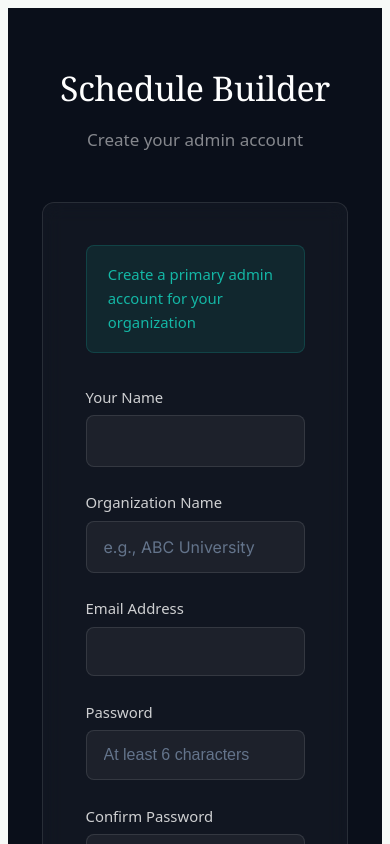
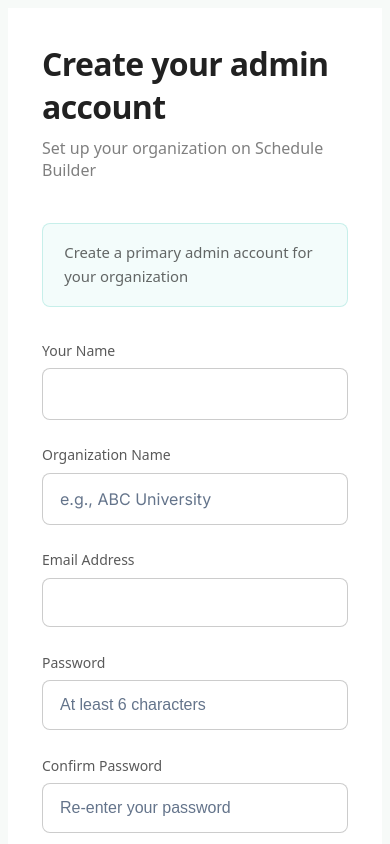
Before and after one commit to ArsalanAnwer0/schedule-builder, a Next.js app: page /register in a window 390 px wide. Shown: the top 844 px of the page. Built offline with nearby package versions, Linux system fonts and the light colour scheme.

Commit message:
Update register page with split-screen white layout
Apply same design pattern as login page:
- Split-screen layout with white panels
- Left panel with branding and quote
- Right panel with registration form
- Light mode throughout
- Responsive design for mobile

```diff
--- a/app/register/page.jsx
+++ b/app/register/page.jsx
@@ -58,8 +58,6 @@ export default function RegisterPage() {
       }
 
       // Registration successful - redirect to login
-      // TODO: Email verification disabled for now
-      // window.location.href = `/verify-email?email=${encodeURIComponent(formData.email)}&type=primary`;
       window.location.href = '/login';
       setLoading(false);
 
@@ -71,62 +69,109 @@ export default function RegisterPage() {
 
   return (
     <div style={{
-      minHeight: "100vh",
-      backgroundColor: "#0a0f1a",
-      display: "flex",
-      alignItems: "center",
-      justifyContent: "center",
-      padding: "2rem",
-      fontFamily: "system-ui, -apple-system, sans-serif"
+      display: 'flex',
+      minHeight: '100vh',
+      fontFamily: 'system-ui, -apple-system, sans-serif',
+      flexDirection: 'row'
     }}>
+
+      {/* LEFT PANEL - White */}
       <div style={{
-        width: "100%",
-        maxWidth: "520px"
-      }}>
-        {/* Header */}
-        <div style={{ marginBottom: "3rem", textAlign: "center" }}>
-          <Link href="/" style={{ textDecoration: "none" }}>
+        flex: 1,
+        backgroundColor: '#ffffff',
+        padding: '4rem',
+        display: 'flex',
+        flexDirection: 'column',
+        justifyContent: 'space-between',
+        position: 'relative',
+        borderRight: '1px solid rgba(0, 0, 0, 0.1)'
+      }}
+      className="left-panel">
+        {/* Logo */}
+        <div>
+          <Link href="/" style={{ textDecoration: 'none' }}>
             <h1 style={{
-              fontSize: "2rem",
-              fontWeight: "400",
-              color: "#ffffff",
-              marginBottom: "0.75rem",
-              fontFamily: "Georgia, 'Times New Roman', serif",
-              letterSpacing: "-0.01em"
+              color: 'rgba(0, 0, 0, 0.87)',
+              fontFamily: 'Georgia, serif',
+              fontSize: '24px',
+              fontWeight: '400',
+              margin: 0,
+              letterSpacing: '-0.01em'
             }}>
               Schedule Builder
             </h1>
           </Link>
+        </div>
+
+        {/* Quote */}
+        <div>
           <p style={{
-            fontSize: "1rem",
-            color: "rgba(255, 255, 255, 0.5)",
-            fontWeight: "300"
+            fontSize: '20px',
+            fontStyle: 'italic',
+            color: 'rgba(0, 0, 0, 0.87)',
+            lineHeight: '1.6',
+            margin: 0,
+            marginBottom: '1.5rem'
+          }}>
+            "Make and manage schedules and shifts."
+          </p>
+          <p style={{
+            fontSize: '14px',
+            color: 'rgba(0, 0, 0, 0.5)',
+            margin: 0
+          }}>
+            Schedule Builder Team
+          </p>
+        </div>
+      </div>
+
+      {/* RIGHT PANEL - White */}
+      <div style={{
+        flex: 1,
+        backgroundColor: '#ffffff',
+        padding: '4rem',
+        display: 'flex',
+        alignItems: 'center',
+        justifyContent: 'center',
+        overflowY: 'auto'
+      }}
+      className="right-panel">
+        <div style={{ maxWidth: '420px', width: '100%' }}>
+
+          {/* Header */}
+          <div style={{ marginBottom: '2.5rem' }}>
+            <h2 style={{
+              fontSize: '32px',
+              fontWeight: '600',
+              color: 'rgba(0, 0, 0, 0.87)',
+              marginBottom: '0.5rem',
+              margin: 0
             }}>
               Create your admin account
+            </h2>
+            <p style={{
+              fontSize: '16px',
+              color: 'rgba(0, 0, 0, 0.5)',
+              fontWeight: '300',
+              margin: '0.5rem 0 0 0'
+            }}>
+              Set up your organization on Schedule Builder
             </p>
           </div>
 
-        {/* Main Card */}
-        <div style={{
-          backgroundColor: "rgba(255, 255, 255, 0.03)",
-          border: "1px solid rgba(255, 255, 255, 0.1)",
-          borderRadius: "12px",
-          padding: "2.5rem",
-          backdropFilter: "blur(10px)"
-        }}>
           {error && (
             <div style={{
-              padding: "1rem 1.25rem",
-              backgroundColor: "rgba(239, 68, 68, 0.1)",
-              border: "1px solid rgba(239, 68, 68, 0.3)",
-              borderRadius: "8px",
-              marginBottom: "1.5rem"
+              padding: '1rem 1.25rem',
+              backgroundColor: 'rgba(239, 68, 68, 0.1)',
+              border: '1px solid rgba(239, 68, 68, 0.3)',
+              borderRadius: '8px',
+              marginBottom: '1.5rem'
             }}>
               <p style={{
-                color: "#fca5a5",
-                fontSize: "0.9375rem",
+                color: '#dc2626',
+                fontSize: '0.9375rem',
                 margin: 0,
-                fontWeight: "300"
+                fontWeight: '400'
               }}>
                 {error}
               </p>
@@ -134,16 +179,16 @@ export default function RegisterPage() {
           )}
 
           {success ? (
-            <div style={{ textAlign: "center" }}>
+            <div style={{ textAlign: 'center' }}>
               <div style={{
-                width: "64px",
-                height: "64px",
-                margin: "0 auto 1.5rem auto",
-                backgroundColor: "rgba(20, 184, 166, 0.15)",
-                borderRadius: "50%",
-                display: "flex",
-                alignItems: "center",
-                justifyContent: "center"
+                width: '64px',
+                height: '64px',
+                margin: '0 auto 1.5rem auto',
+                backgroundColor: 'rgba(20, 184, 166, 0.15)',
+                borderRadius: '50%',
+                display: 'flex',
+                alignItems: 'center',
+                justifyContent: 'center'
               }}>
                 <svg width="32" height="32" viewBox="0 0 24 24" fill="none" stroke="#14b8a6" strokeWidth="2">
                   <path d="M20 6L9 17l-5-5" />
@@ -151,21 +196,21 @@ export default function RegisterPage() {
               </div>
 
               <h2 style={{
-                fontSize: "1.5rem",
-                fontWeight: "400",
-                color: "#ffffff",
-                marginBottom: "0.75rem",
-                fontFamily: "Georgia, 'Times New Roman', serif"
+                fontSize: '1.5rem',
+                fontWeight: '400',
+                color: 'rgba(0, 0, 0, 0.87)',
+                marginBottom: '0.75rem',
+                fontFamily: 'Georgia, serif'
               }}>
                 Account created successfully
               </h2>
 
               <p style={{
-                color: "rgba(255, 255, 255, 0.6)",
-                fontSize: "0.9375rem",
-                margin: "0 0 2rem 0",
-                lineHeight: "1.6",
-                fontWeight: "300"
+                color: 'rgba(0, 0, 0, 0.6)',
+                fontSize: '0.9375rem',
+                margin: '0 0 2rem 0',
+                lineHeight: '1.6',
+                fontWeight: '400'
               }}>
                 You can now login with your email and password.
               </p>
@@ -173,18 +218,18 @@ export default function RegisterPage() {
               <Link
                 href="/login"
                 style={{
-                  display: "inline-block",
-                  padding: "0.875rem 2rem",
-                  backgroundColor: "#14b8a6",
-                  color: "#ffffff",
-                  borderRadius: "8px",
-                  fontSize: "0.9375rem",
-                  fontWeight: "500",
-                  textDecoration: "none",
-                  transition: "all 0.2s"
+                  display: 'inline-block',
+                  padding: '0.875rem 2rem',
+                  backgroundColor: '#14b8a6',
+                  color: '#ffffff',
+                  borderRadius: '8px',
+                  fontSize: '0.9375rem',
+                  fontWeight: '500',
+                  textDecoration: 'none',
+                  transition: 'all 0.2s'
                 }}
-                onMouseOver={(e) => e.currentTarget.style.backgroundColor = "#0d9488"}
-                onMouseOut={(e) => e.currentTarget.style.backgroundColor = "#14b8a6"}
+                onMouseOver={(e) => e.currentTarget.style.backgroundColor = '#0d9488'}
+                onMouseOut={(e) => e.currentTarget.style.backgroundColor = '#14b8a6'}
               >
                 Continue to Login
               </Link>
@@ -193,31 +238,31 @@ export default function RegisterPage() {
             <form onSubmit={handleSubmit}>
               {/* Info Banner */}
               <div style={{
-                padding: "1rem 1.25rem",
-                backgroundColor: "rgba(20, 184, 166, 0.1)",
-                border: "1px solid rgba(20, 184, 166, 0.2)",
-                borderRadius: "8px",
-                marginBottom: "2rem"
+                padding: '1rem 1.25rem',
+                backgroundColor: 'rgba(20, 184, 166, 0.05)',
+                border: '1px solid rgba(20, 184, 166, 0.2)',
+                borderRadius: '8px',
+                marginBottom: '2rem'
               }}>
                 <p style={{
-                  color: "#14b8a6",
-                  fontSize: "0.875rem",
+                  color: 'rgba(0, 0, 0, 0.6)',
+                  fontSize: '0.875rem',
                   margin: 0,
-                  lineHeight: "1.6",
-                  fontWeight: "300"
+                  lineHeight: '1.6',
+                  fontWeight: '400'
                 }}>
                   Create a primary admin account for your organization
                 </p>
               </div>
 
               {/* Form Fields */}
-              <div style={{ marginBottom: "1.5rem" }}>
+              <div style={{ marginBottom: '1.5rem' }}>
                 <label style={{
-                  display: "block",
-                  fontSize: "0.875rem",
-                  fontWeight: "400",
-                  color: "rgba(255, 255, 255, 0.8)",
-                  marginBottom: "0.5rem"
+                  display: 'block',
+                  fontSize: '14px',
+                  fontWeight: '500',
+                  color: 'rgba(0, 0, 0, 0.65)',
+                  marginBottom: '0.5rem'
                 }}>
                   Your Name
                 </label>
@@ -228,35 +273,36 @@ export default function RegisterPage() {
                   onChange={handleChange}
                   required
                   style={{
-                    width: "100%",
-                    padding: "0.875rem 1rem",
-                    backgroundColor: "rgba(255, 255, 255, 0.05)",
-                    border: "1px solid rgba(255, 255, 255, 0.1)",
-                    borderRadius: "8px",
-                    fontSize: "0.9375rem",
-                    color: "#ffffff",
-                    outline: "none",
-                    fontWeight: "300",
-                    transition: "all 0.2s"
+                    width: '100%',
+                    padding: '0.875rem 1rem',
+                    backgroundColor: '#ffffff',
+                    border: '1px solid rgba(0, 0, 0, 0.2)',
+                    borderRadius: '8px',
+                    fontSize: '0.9375rem',
+                    color: 'rgba(0, 0, 0, 0.87)',
+                    outline: 'none',
+                    fontWeight: '400',
+                    transition: 'all 0.2s',
+                    boxSizing: 'border-box'
                   }}
                   onFocus={(e) => {
-                    e.currentTarget.style.borderColor = "#14b8a6";
-                    e.currentTarget.style.backgroundColor = "rgba(255, 255, 255, 0.08)";
+                    e.currentTarget.style.borderColor = '#14b8a6';
+                    e.currentTarget.style.boxShadow = '0 0 0 3px rgba(20, 184, 166, 0.1)';
                   }}
                   onBlur={(e) => {
-                    e.currentTarget.style.borderColor = "rgba(255, 255, 255, 0.1)";
-                    e.currentTarget.style.backgroundColor = "rgba(255, 255, 255, 0.05)";
+                    e.currentTarget.style.borderColor = 'rgba(0, 0, 0, 0.2)';
+                    e.currentTarget.style.boxShadow = 'none';
                   }}
                 />
               </div>
 
-              <div style={{ marginBottom: "1.5rem" }}>
+              <div style={{ marginBottom: '1.5rem' }}>
                 <label style={{
-                  display: "block",
-                  fontSize: "0.875rem",
-                  fontWeight: "400",
-                  color: "rgba(255, 255, 255, 0.8)",
-                  marginBottom: "0.5rem"
+                  display: 'block',
+                  fontSize: '14px',
+                  fontWeight: '500',
+                  color: 'rgba(0, 0, 0, 0.65)',
+                  marginBottom: '0.5rem'
                 }}>
                   Organization Name
                 </label>
@@ -268,35 +314,36 @@ export default function RegisterPage() {
                   required
                   placeholder="e.g., ABC University"
                   style={{
-                    width: "100%",
-                    padding: "0.875rem 1rem",
-                    backgroundColor: "rgba(255, 255, 255, 0.05)",
-                    border: "1px solid rgba(255, 255, 255, 0.1)",
-                    borderRadius: "8px",
-                    fontSize: "0.9375rem",
-                    color: "#ffffff",
-                    outline: "none",
-                    fontWeight: "300",
-                    transition: "all 0.2s"
+                    width: '100%',
+                    padding: '0.875rem 1rem',
+                    backgroundColor: '#ffffff',
+                    border: '1px solid rgba(0, 0, 0, 0.2)',
+                    borderRadius: '8px',
+                    fontSize: '0.9375rem',
+                    color: 'rgba(0, 0, 0, 0.87)',
+                    outline: 'none',
+                    fontWeight: '400',
+                    transition: 'all 0.2s',
+                    boxSizing: 'border-box'
                   }}
                   onFocus={(e) => {
-                    e.currentTarget.style.borderColor = "#14b8a6";
-                    e.currentTarget.style.backgroundColor = "rgba(255, 255, 255, 0.08)";
+                    e.currentTarget.style.borderColor = '#14b8a6';
+                    e.currentTarget.style.boxShadow = '0 0 0 3px rgba(20, 184, 166, 0.1)';
                   }}
                   onBlur={(e) => {
-                    e.currentTarget.style.borderColor = "rgba(255, 255, 255, 0.1)";
-                    e.currentTarget.style.backgroundColor = "rgba(255, 255, 255, 0.05)";
+                    e.currentTarget.style.borderColor = 'rgba(0, 0, 0, 0.2)';
+                    e.currentTarget.style.boxShadow = 'none';
                   }}
                 />
               </div>
 
-              <div style={{ marginBottom: "1.5rem" }}>
+              <div style={{ marginBottom: '1.5rem' }}>
                 <label style={{
-                  display: "block",
-                  fontSize: "0.875rem",
-                  fontWeight: "400",
-                  color: "rgba(255, 255, 255, 0.8)",
-                  marginBottom: "0.5rem"
+                  display: 'block',
+                  fontSize: '14px',
+                  fontWeight: '500',
+                  color: 'rgba(0, 0, 0, 0.65)',
+                  marginBottom: '0.5rem'
                 }}>
                   Email Address
                 </label>
@@ -307,35 +354,36 @@ export default function RegisterPage() {
                   onChange={handleChange}
                   required
                   style={{
-                    width: "100%",
-                    padding: "0.875rem 1rem",
-                    backgroundColor: "rgba(255, 255, 255, 0.05)",
-                    border: "1px solid rgba(255, 255, 255, 0.1)",
-                    borderRadius: "8px",
-                    fontSize: "0.9375rem",
-                    color: "#ffffff",
-                    outline: "none",
-                    fontWeight: "300",
-                    transition: "all 0.2s"
+                    width: '100%',
+                    padding: '0.875rem 1rem',
+                    backgroundColor: '#ffffff',
+                    border: '1px solid rgba(0, 0, 0, 0.2)',
+                    borderRadius: '8px',
+                    fontSize: '0.9375rem',
+                    color: 'rgba(0, 0, 0, 0.87)',
+                    outline: 'none',
+                    fontWeight: '400',
+                    transition: 'all 0.2s',
+                    boxSizing: 'border-box'
                   }}
                   onFocus={(e) => {
-                    e.currentTarget.style.borderColor = "#14b8a6";
-                    e.currentTarget.style.backgroundColor = "rgba(255, 255, 255, 0.08)";
+                    e.currentTarget.style.borderColor = '#14b8a6';
+                    e.currentTarget.style.boxShadow = '0 0 0 3px rgba(20, 184, 166, 0.1)';
                   }}
                   onBlur={(e) => {
-                    e.currentTarget.style.borderColor = "rgba(255, 255, 255, 0.1)";
-                    e.currentTarget.style.backgroundColor = "rgba(255, 255, 255, 0.05)";
+                    e.currentTarget.style.borderColor = 'rgba(0, 0, 0, 0.2)';
+                    e.currentTarget.style.boxShadow = 'none';
                   }}
                 />
               </div>
 
-              <div style={{ marginBottom: "1.5rem" }}>
+              <div style={{ marginBottom: '1.5rem' }}>
                 <label style={{
-                  display: "block",
-                  fontSize: "0.875rem",
-                  fontWeight: "400",
-                  color: "rgba(255, 255, 255, 0.8)",
-                  marginBottom: "0.5rem"
+                  display: 'block',
+                  fontSize: '14px',
+                  fontWeight: '500',
+                  color: 'rgba(0, 0, 0, 0.65)',
+                  marginBottom: '0.5rem'
                 }}>
                   Password
                 </label>
@@ -348,35 +396,36 @@ export default function RegisterPage() {
                   minLength="6"
                   placeholder="At least 6 characters"
                   style={{
-                    width: "100%",
-                    padding: "0.875rem 1rem",
-                    backgroundColor: "rgba(255, 255, 255, 0.05)",
-                    border: "1px solid rgba(255, 255, 255, 0.1)",
-                    borderRadius: "8px",
-                    fontSize: "0.9375rem",
-                    color: "#ffffff",
-                    outline: "none",
-                    fontWeight: "300",
-                    transition: "all 0.2s"
+                    width: '100%',
+                    padding: '0.875rem 1rem',
+                    backgroundColor: '#ffffff',
+                    border: '1px solid rgba(0, 0, 0, 0.2)',
+                    borderRadius: '8px',
+                    fontSize: '0.9375rem',
+                    color: 'rgba(0, 0, 0, 0.87)',
+                    outline: 'none',
+                    fontWeight: '400',
+                    transition: 'all 0.2s',
+                    boxSizing: 'border-box'
                   }}
                   onFocus={(e) => {
-                    e.currentTarget.style.borderColor = "#14b8a6";
-                    e.currentTarget.style.backgroundColor = "rgba(255, 255, 255, 0.08)";
+                    e.currentTarget.style.borderColor = '#14b8a6';
+                    e.currentTarget.style.boxShadow = '0 0 0 3px rgba(20, 184, 166, 0.1)';
                   }}
                   onBlur={(e) => {
-                    e.currentTarget.style.borderColor = "rgba(255, 255, 255, 0.1)";
-                    e.currentTarget.style.backgroundColor = "rgba(255, 255, 255, 0.05)";
+                    e.currentTarget.style.borderColor = 'rgba(0, 0, 0, 0.2)';
+                    e.currentTarget.style.boxShadow = 'none';
                   }}
                 />
               </div>
 
-              <div style={{ marginBottom: "2rem" }}>
+              <div style={{ marginBottom: '2rem' }}>
                 <label style={{
-                  display: "block",
-                  fontSize: "0.875rem",
-                  fontWeight: "400",
-                  color: "rgba(255, 255, 255, 0.8)",
-                  marginBottom: "0.5rem"
+                  display: 'block',
+                  fontSize: '14px',
+                  fontWeight: '500',
+                  color: 'rgba(0, 0, 0, 0.65)',
+                  marginBottom: '0.5rem'
                 }}>
                   Confirm Password
                 </label>
@@ -389,24 +438,25 @@ export default function RegisterPage() {
                   minLength="6"
                   placeholder="Re-enter your password"
                   style={{
-                    width: "100%",
-                    padding: "0.875rem 1rem",
-                    backgroundColor: "rgba(255, 255, 255, 0.05)",
-                    border: "1px solid rgba(255, 255, 255, 0.1)",
-                    borderRadius: "8px",
-                    fontSize: "0.9375rem",
-                    color: "#ffffff",
-                    outline: "none",
-                    fontWeight: "300",
-                    transition: "all 0.2s"
+                    width: '100%',
+                    padding: '0.875rem 1rem',
+                    backgroundColor: '#ffffff',
+                    border: '1px solid rgba(0, 0, 0, 0.2)',
+                    borderRadius: '8px',
+                    fontSize: '0.9375rem',
+                    color: 'rgba(0, 0, 0, 0.87)',
+                    outline: 'none',
+                    fontWeight: '400',
+                    transition: 'all 0.2s',
+                    boxSizing: 'border-box'
                   }}
                   onFocus={(e) => {
-                    e.currentTarget.style.borderColor = "#14b8a6";
-                    e.currentTarget.style.backgroundColor = "rgba(255, 255, 255, 0.08)";
+                    e.currentTarget.style.borderColor = '#14b8a6';
+                    e.currentTarget.style.boxShadow = '0 0 0 3px rgba(20, 184, 166, 0.1)';
                   }}
                   onBlur={(e) => {
-                    e.currentTarget.style.borderColor = "rgba(255, 255, 255, 0.1)";
-                    e.currentTarget.style.backgroundColor = "rgba(255, 255, 255, 0.05)";
+                    e.currentTarget.style.borderColor = 'rgba(0, 0, 0, 0.2)';
+                    e.currentTarget.style.boxShadow = 'none';
                   }}
                 />
               </div>
@@ -416,65 +466,78 @@ export default function RegisterPage() {
                 type="submit"
                 disabled={loading}
                 style={{
-                  width: "100%",
-                  padding: "0.875rem 1.5rem",
-                  backgroundColor: loading ? "rgba(255, 255, 255, 0.1)" : "#14b8a6",
-                  color: "#ffffff",
-                  border: "none",
-                  borderRadius: "8px",
-                  fontSize: "0.9375rem",
-                  fontWeight: "500",
-                  cursor: loading ? "not-allowed" : "pointer",
-                  marginBottom: "1.5rem",
-                  transition: "all 0.2s"
+                  width: '100%',
+                  padding: '0.875rem 1.5rem',
+                  backgroundColor: loading ? 'rgba(20, 184, 166, 0.5)' : '#14b8a6',
+                  color: '#ffffff',
+                  border: 'none',
+                  borderRadius: '8px',
+                  fontSize: '16px',
+                  fontWeight: '500',
+                  cursor: loading ? 'not-allowed' : 'pointer',
+                  marginBottom: '1.5rem',
+                  transition: 'all 0.2s'
                 }}
                 onMouseOver={(e) => {
-                  if (!loading) e.currentTarget.style.backgroundColor = "#0d9488";
+                  if (!loading) e.currentTarget.style.backgroundColor = '#0d9488';
                 }}
                 onMouseOut={(e) => {
-                  if (!loading) e.currentTarget.style.backgroundColor = "#14b8a6";
+                  if (!loading) e.currentTarget.style.backgroundColor = '#14b8a6';
                 }}
               >
                 {loading ? 'Creating account...' : 'Create Admin Account'}
               </button>
 
               {/* Login Link */}
-              <div style={{ textAlign: "center" }}>
+              <div style={{ textAlign: 'center' }}>
                 <Link
                   href="/login"
                   style={{
-                    color: "#14b8a6",
-                    fontSize: "0.9375rem",
-                    textDecoration: "none",
-                    fontWeight: "300"
+                    color: '#14b8a6',
+                    fontSize: '0.9375rem',
+                    textDecoration: 'none',
+                    fontWeight: '400'
                   }}
-                  onMouseOver={(e) => e.currentTarget.style.textDecoration = "underline"}
-                  onMouseOut={(e) => e.currentTarget.style.textDecoration = "none"}
+                  onMouseOver={(e) => e.currentTarget.style.textDecoration = 'underline'}
+                  onMouseOut={(e) => e.currentTarget.style.textDecoration = 'none'}
                 >
                   Already have an account? Login
                 </Link>
               </div>
             </form>
           )}
-        </div>
 
           {/* Footer */}
-        <div style={{ marginTop: "2rem", textAlign: "center" }}>
+          <div style={{ marginTop: '2rem', textAlign: 'center' }}>
             <Link
               href="/"
               style={{
-              color: "rgba(255, 255, 255, 0.4)",
-              fontSize: "0.875rem",
-              textDecoration: "none",
-              fontWeight: "300"
+                color: 'rgba(0, 0, 0, 0.4)',
+                fontSize: '0.875rem',
+                textDecoration: 'none',
+                fontWeight: '400'
               }}
-            onMouseOver={(e) => e.currentTarget.style.color = "rgba(255, 255, 255, 0.6)"}
-            onMouseOut={(e) => e.currentTarget.style.color = "rgba(255, 255, 255, 0.4)"}
+              onMouseOver={(e) => e.currentTarget.style.color = 'rgba(0, 0, 0, 0.6)'}
+              onMouseOut={(e) => e.currentTarget.style.color = 'rgba(0, 0, 0, 0.4)'}
             >
-            ← Back to home
+              Back to home
             </Link>
           </div>
+
         </div>
+      </div>
+
+      {/* Responsive Styles */}
+      <style jsx>{`
+        @media (max-width: 768px) {
+          .left-panel {
+            display: none !important;
+          }
+          .right-panel {
+            padding: 2rem !important;
+          }
+        }
+      `}</style>
     </div>
   );
 }
```
Lines whose indentation alone changed are shown as unchanged.
